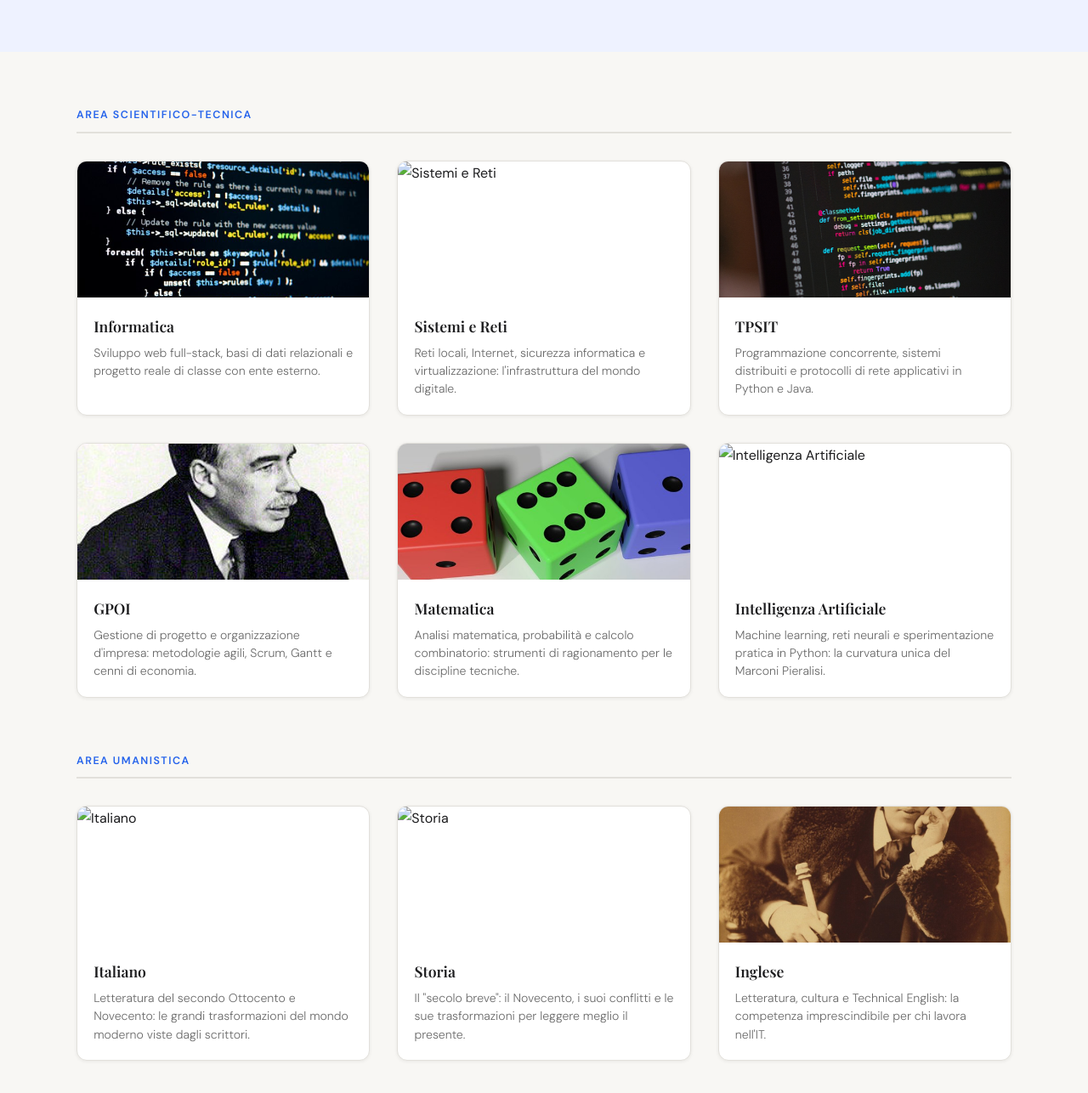
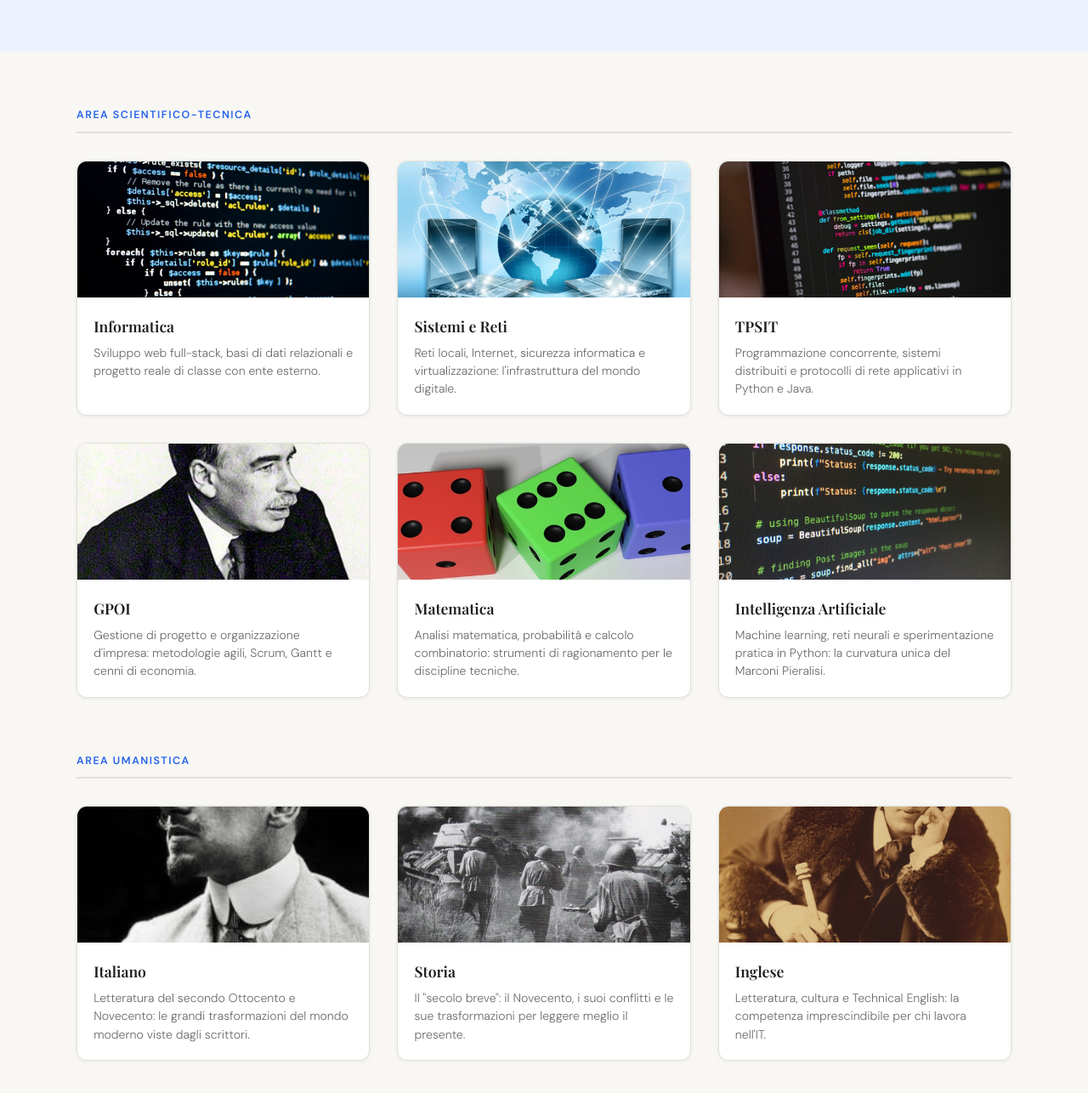
Before and after one commit to Leoprince07/Leoprince07.github.io, a plain HTML site: page materie.html in a window 1280 px wide. Shown: the part 314-1600 px from the top of the page at 85% size. Drawn offline with nearby package versions, Linux system fonts and the light colour scheme; a web font is replaced by a local one.

Commit message:
modifiche foto

```diff
--- a/materie.html
+++ b/materie.html
@@ -65,7 +65,7 @@
             </a>
 
             <a href="materia-sistemi-reti.html" class="subject-card fade-in" aria-label="Vai alla pagina di Sistemi e Reti">
-              <img src="immagini/materia-sistemi-reti.jpg" alt="Sistemi e Reti" class="subject-card-img" loading="lazy" width="280" height="160">
+              <img src="immagini/materia-sistemi-reti.webp" alt="Sistemi e Reti" class="subject-card-img" loading="lazy" width="280" height="160">
               <div class="subject-card-body">
                 <p class="subject-card-title">Sistemi e Reti</p>
                 <p class="subject-card-desc">Reti locali, Internet, sicurezza informatica e virtualizzazione: l'infrastruttura del mondo digitale.</p>
@@ -97,7 +97,7 @@
             </a>
 
             <a href="materia-ia.html" class="subject-card fade-in" aria-label="Vai alla pagina di Intelligenza Artificiale">
-              <img src="immagini/materia-ia.jpg" alt="Intelligenza Artificiale" class="subject-card-img" loading="lazy" width="280" height="160">
+              <img src="immagini/materia-ia.jpeg" alt="Intelligenza Artificiale" class="subject-card-img" loading="lazy" width="280" height="160">
               <div class="subject-card-body">
                 <p class="subject-card-title">Intelligenza Artificiale</p>
                 <p class="subject-card-desc">Machine learning, reti neurali e sperimentazione pratica in Python: la curvatura unica del Marconi Pieralisi.</p>
@@ -113,7 +113,7 @@
           <div class="subjects-grid">
 
             <a href="materia-italiano.html" class="subject-card fade-in" aria-label="Vai alla pagina di Italiano">
-              <img src="immagini/materia-italiano.jpg" alt="Italiano" class="subject-card-img" loading="lazy" width="280" height="160">
+              <img src="immagini/materia-italiano.png" alt="Italiano" class="subject-card-img" loading="lazy" width="280" height="160">
               <div class="subject-card-body">
                 <p class="subject-card-title">Italiano</p>
                 <p class="subject-card-desc">Letteratura del secondo Ottocento e Novecento: le grandi trasformazioni del mondo moderno viste dagli scrittori.</p>
@@ -121,7 +121,7 @@
             </a>
 
             <a href="materia-storia.html" class="subject-card fade-in" aria-label="Vai alla pagina di Storia">
-              <img src="immagini/materia-storia.jpg" alt="Storia" class="subject-card-img" loading="lazy" width="280" height="160">
+              <img src="immagini/materia-storia.avif" alt="Storia" class="subject-card-img" loading="lazy" width="280" height="160">
               <div class="subject-card-body">
                 <p class="subject-card-title">Storia</p>
                 <p class="subject-card-desc">Il "secolo breve": il Novecento, i suoi conflitti e le sue trasformazioni per leggere meglio il presente.</p>
```
Also changed, not shown: educazione-civica.html (+2 -2 lines), pcto.html (+0 -10 lines), 1 other file.
